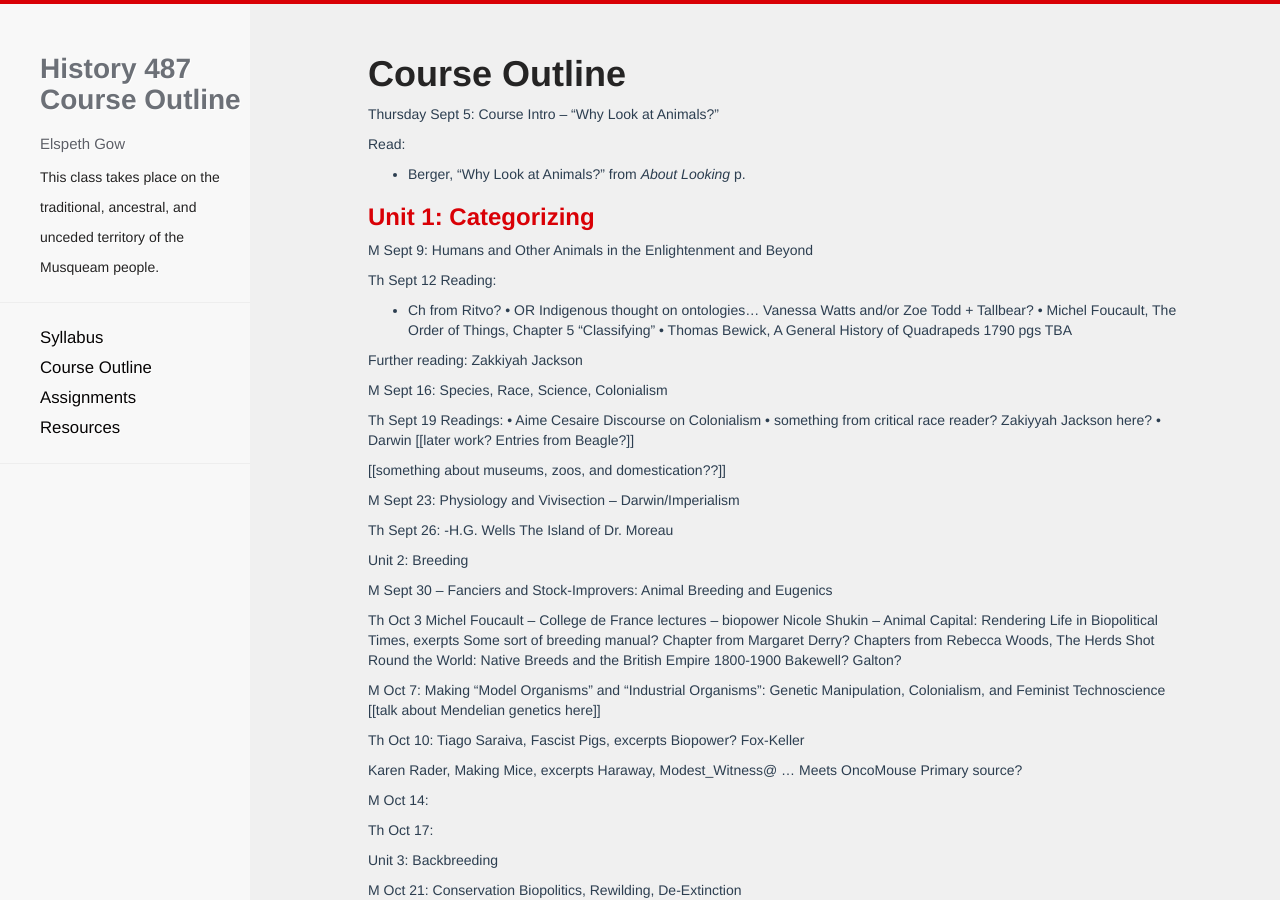
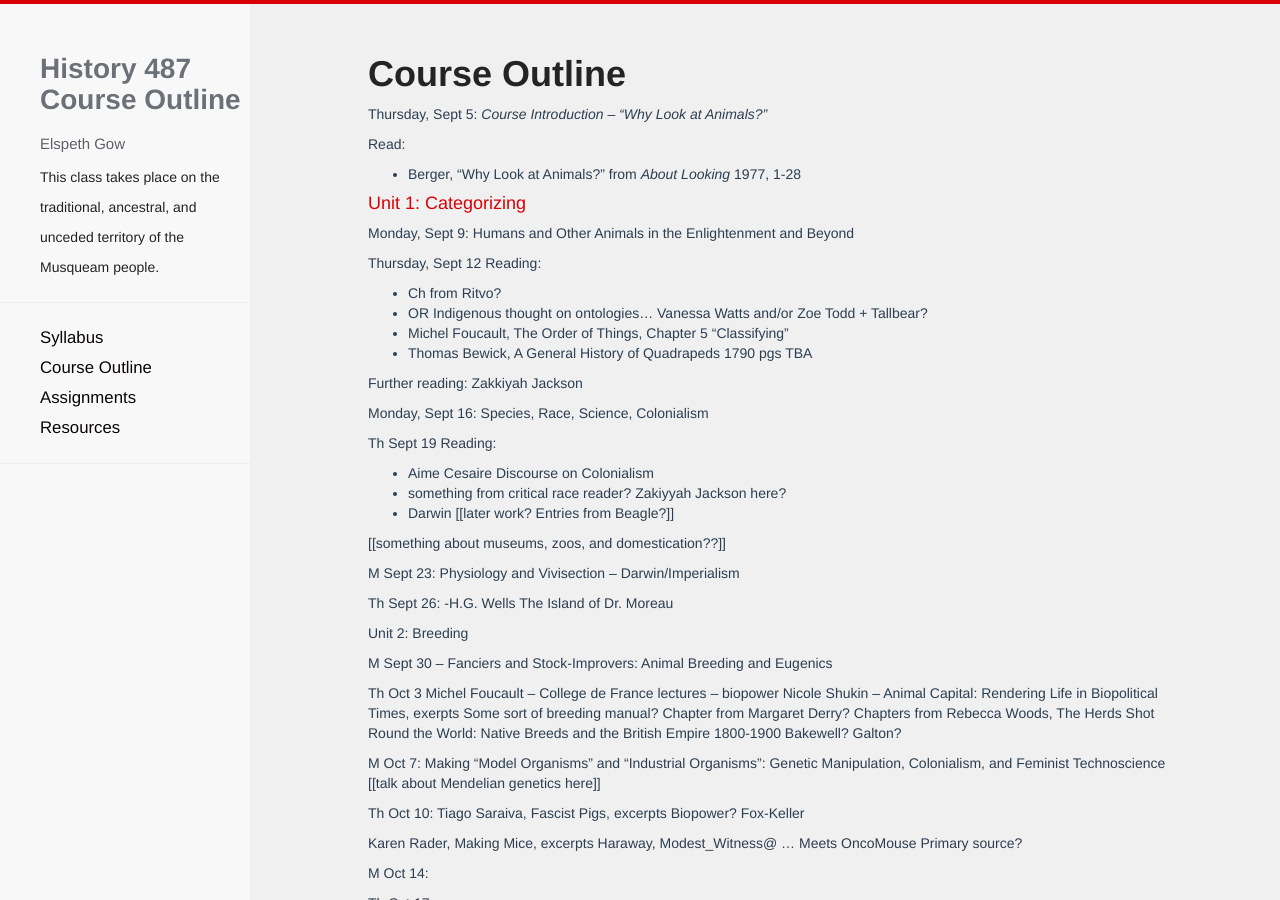
Before and after one commit to esgow/HIST487, a Jekyll site: the page built from outline.md, in a window 1280 px wide and 900 px high. Built offline with Jekyll 4.4.1, drawn with Linux system fonts in a browser that asks for light colours; nearby versions of some CDN libraries; our own code applies the rules of GitHub Pages for plain Markdown files; Markdown is read by kramdown in place of the engine named in the settings.

Commit message:
Update outline.md

```diff
--- a/outline.md
+++ b/outline.md
@@ -1,30 +1,30 @@
 # Course Outline
 
 
-Thursday Sept 5: Course Intro – “Why Look at Animals?”
+Thursday, Sept 5: <em class="u">Course Introduction – “Why Look at Animals?"</em>
 
 Read:
-* Berger, “Why Look at Animals?” from *About Looking* p.
+* Berger, “Why Look at Animals?” from *About Looking* 1977, 1-28
 
-### Unit 1: Categorizing
+#### Unit 1: Categorizing
 
-M Sept 9: Humans and Other Animals in the Enlightenment and Beyond
+Monday, Sept 9: Humans and Other Animals in the Enlightenment and Beyond
 
-Th Sept 12 Reading:
+Thursday, Sept 12 Reading:
 *	Ch from Ritvo?
-•	OR Indigenous thought on ontologies… Vanessa Watts and/or Zoe Todd + Tallbear?
-•	Michel Foucault, The Order of Things, Chapter 5 “Classifying”
-•	Thomas Bewick, A General History of Quadrapeds 1790 pgs TBA
+*	OR Indigenous thought on ontologies… Vanessa Watts and/or Zoe Todd + Tallbear?
+*	Michel Foucault, The Order of Things, Chapter 5 “Classifying”
+*	Thomas Bewick, A General History of Quadrapeds 1790 pgs TBA
 
 Further reading:
 Zakkiyah Jackson
 
-M Sept 16: Species, Race, Science, Colonialism
+Monday, Sept 16: Species, Race, Science, Colonialism
 
-Th Sept 19 Readings:
-•	Aime Cesaire Discourse on Colonialism
-•	something from critical race reader? Zakiyyah Jackson here?
-•	Darwin [[later work? Entries from Beagle?]]
+Th Sept 19 Reading:
+*	Aime Cesaire Discourse on Colonialism
+*	something from critical race reader? Zakiyyah Jackson here?
+*	Darwin [[later work? Entries from Beagle?]]
 
 [[something about museums, zoos, and domestication??]]
 
```
